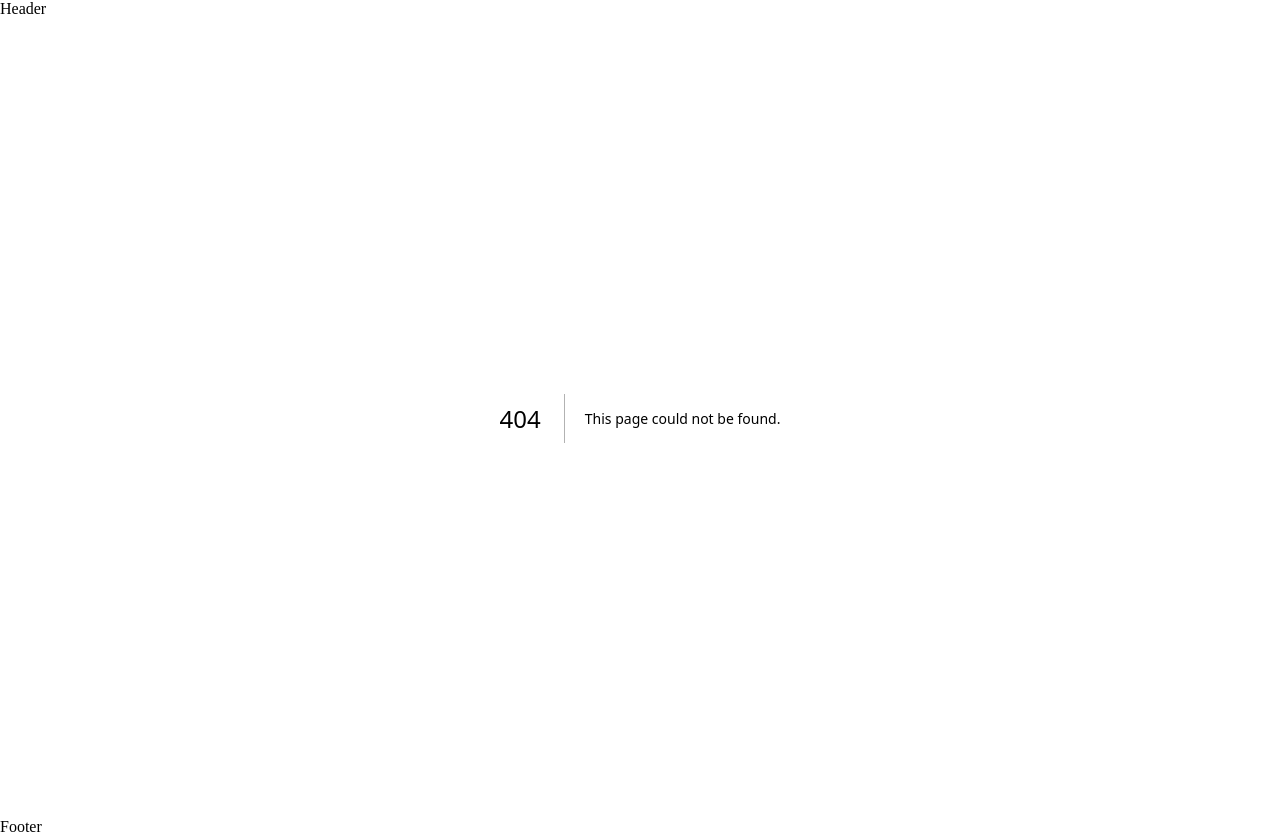
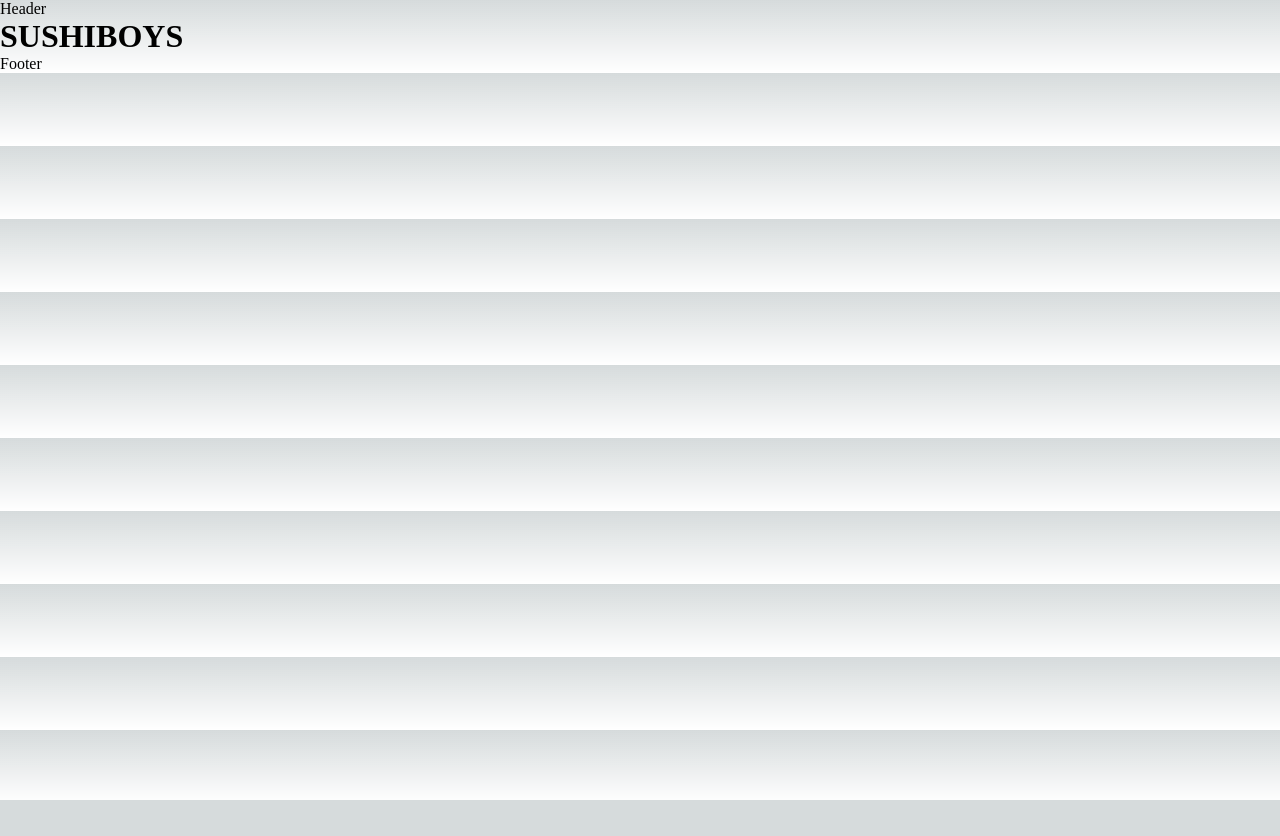
Before and after one commit to yumeko-16/sushiboys-web-next, a Next.js app: page /about in a window 1280 px wide. Before the commit this address had no page. After the commit the page ends 800 px from the top, so only its background shows below. Built offline with nearby package versions, Linux system fonts and the light colour scheme.

Commit message:
add: Add an About page and a News list page.

```diff
--- /dev/null
+++ b/src/pages/about.tsx
@@ -0,0 +1,5 @@
+import Hero from '@/components/hero/hero';
+
+export default function About() {
+  return <Hero />;
+}
--- /dev/null
+++ b/src/pages/news/index.tsx
@@ -0,0 +1,5 @@
+import Hero from '@/components/hero/hero';
+
+export default function News() {
+  return <Hero />;
+}
```
